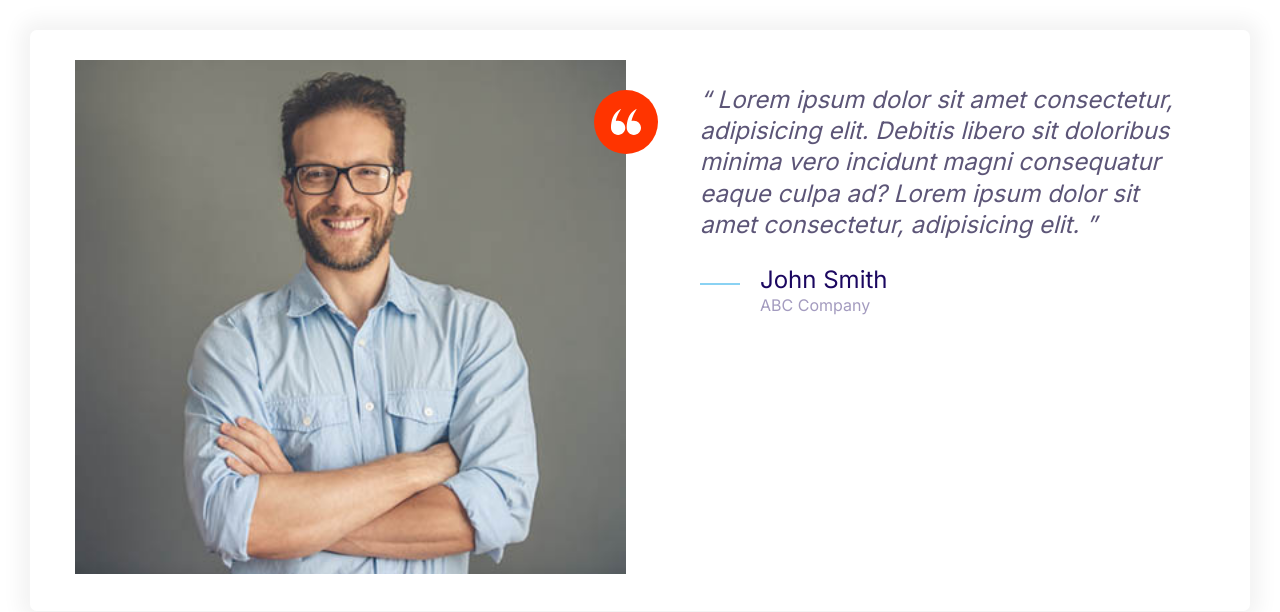
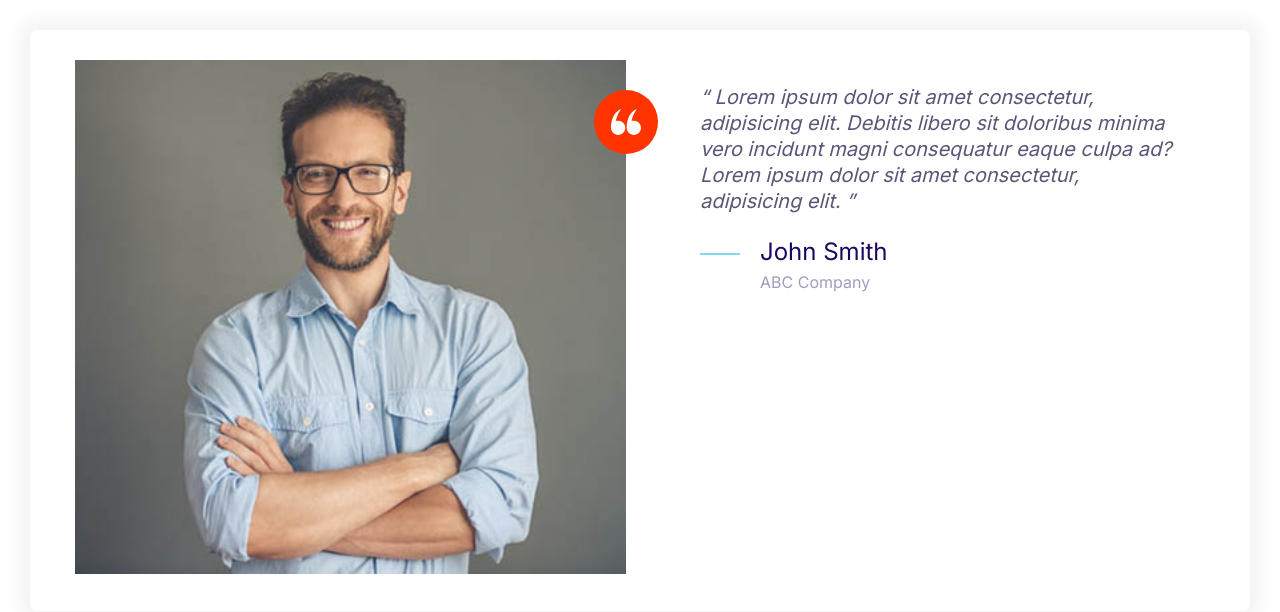
Before and after one commit to naharjayesh/web-templates, a plain HTML site: page index.html in a window 1280 px wide. Drawn offline with Linux system fonts and the light colour scheme.

Commit message:
changed font

```diff
--- a/public/css/styles.css
+++ b/public/css/styles.css
@@ -374,8 +374,8 @@ input {
 
 /*Quote*/
 
-.quote {
-    font-size: 3rem;
+.quote__text {
+    font-size: 2rem;
     font-style: italic;
     color: var(--body-darker);
     line-height: 1.3;
@@ -409,10 +409,6 @@ input {
 }
 
 @media screen and (min-width: 1024px) {
-    .quote {
-        font-size: 2rem;
-    }
-
     .quote__author {
         font-size: 2.4rem;
     }
```
